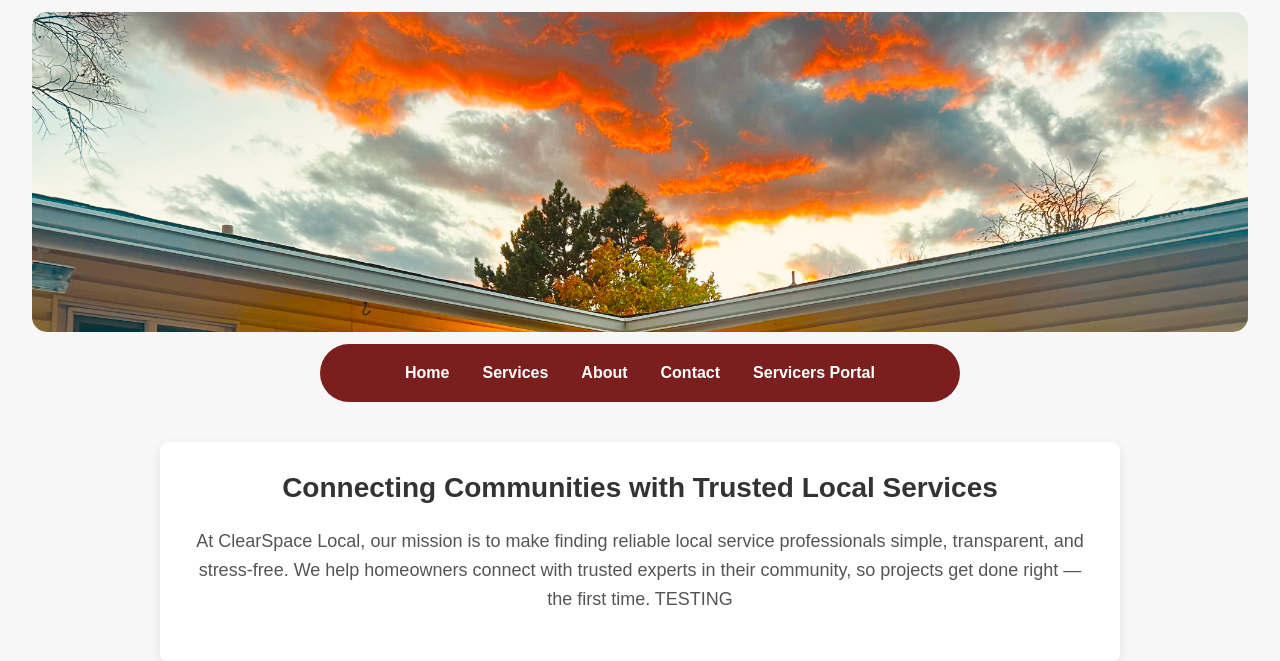
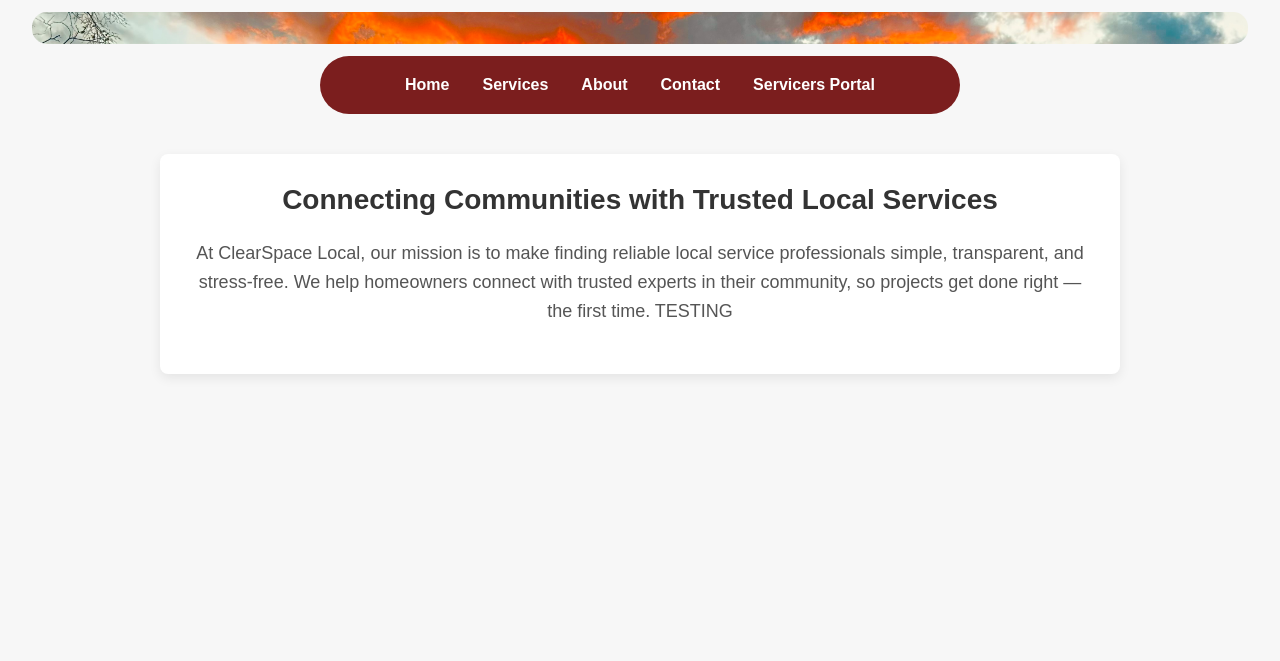
Before and after one commit to Justice-Sparks/ClearSpace-Local, a Django app: page / in a window 1280 px wide. Shown: the top 661 px of the page. Run offline with Django 5.2, Linux system fonts and the light colour scheme.

Commit message:
tweaking hard

```diff
--- a/marketplace/static/css/main.css
+++ b/marketplace/static/css/main.css
@@ -80,7 +80,7 @@ main {
 /* ========== Large Desktop (Optional) ========== */
 @media (min-width: 1200px) {
   .hero {
-    height: 40vh;
+    height: 4vh;
     /* max-width: 1200px; */
     margin-left: auto;
     margin-right: auto;
```
